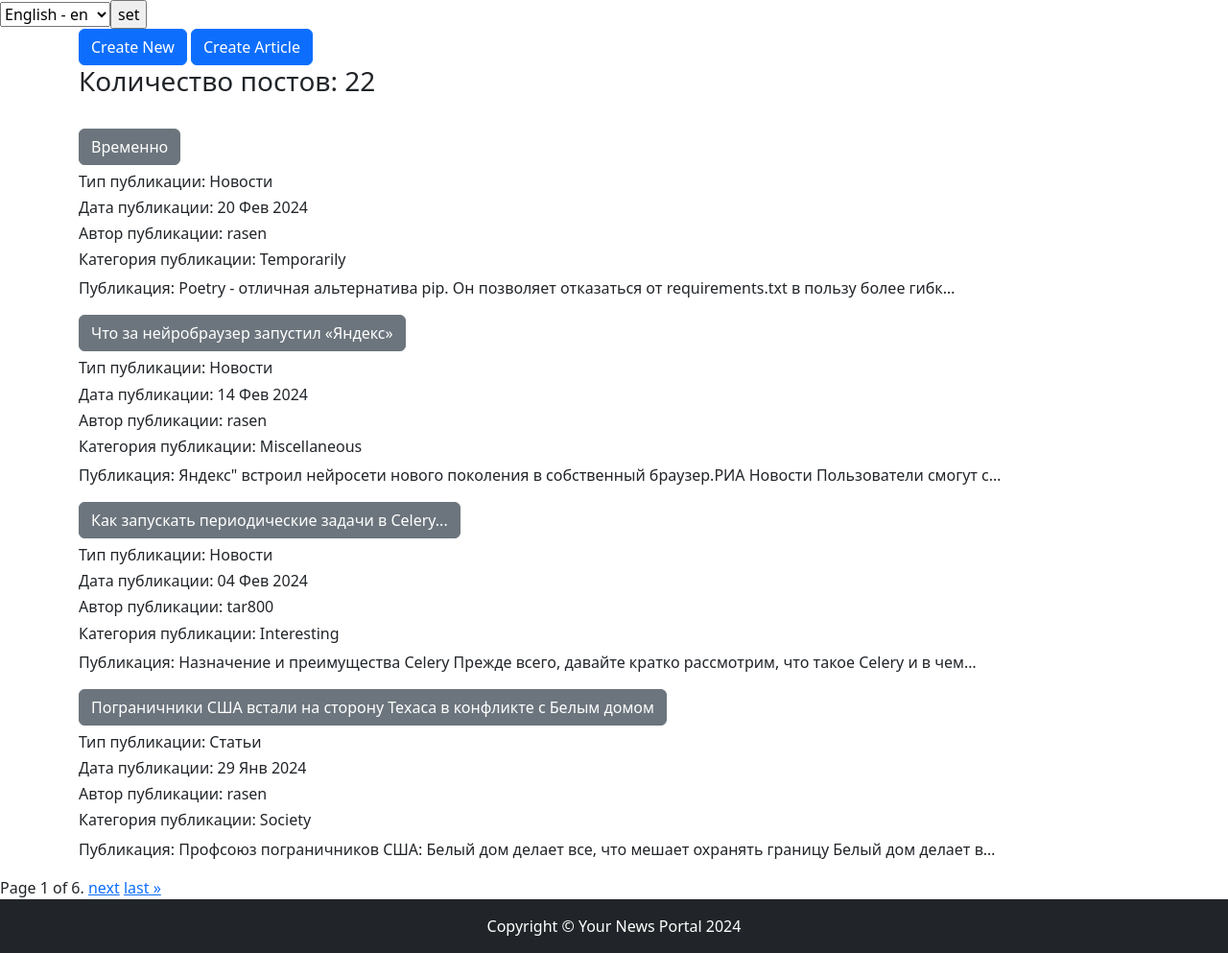
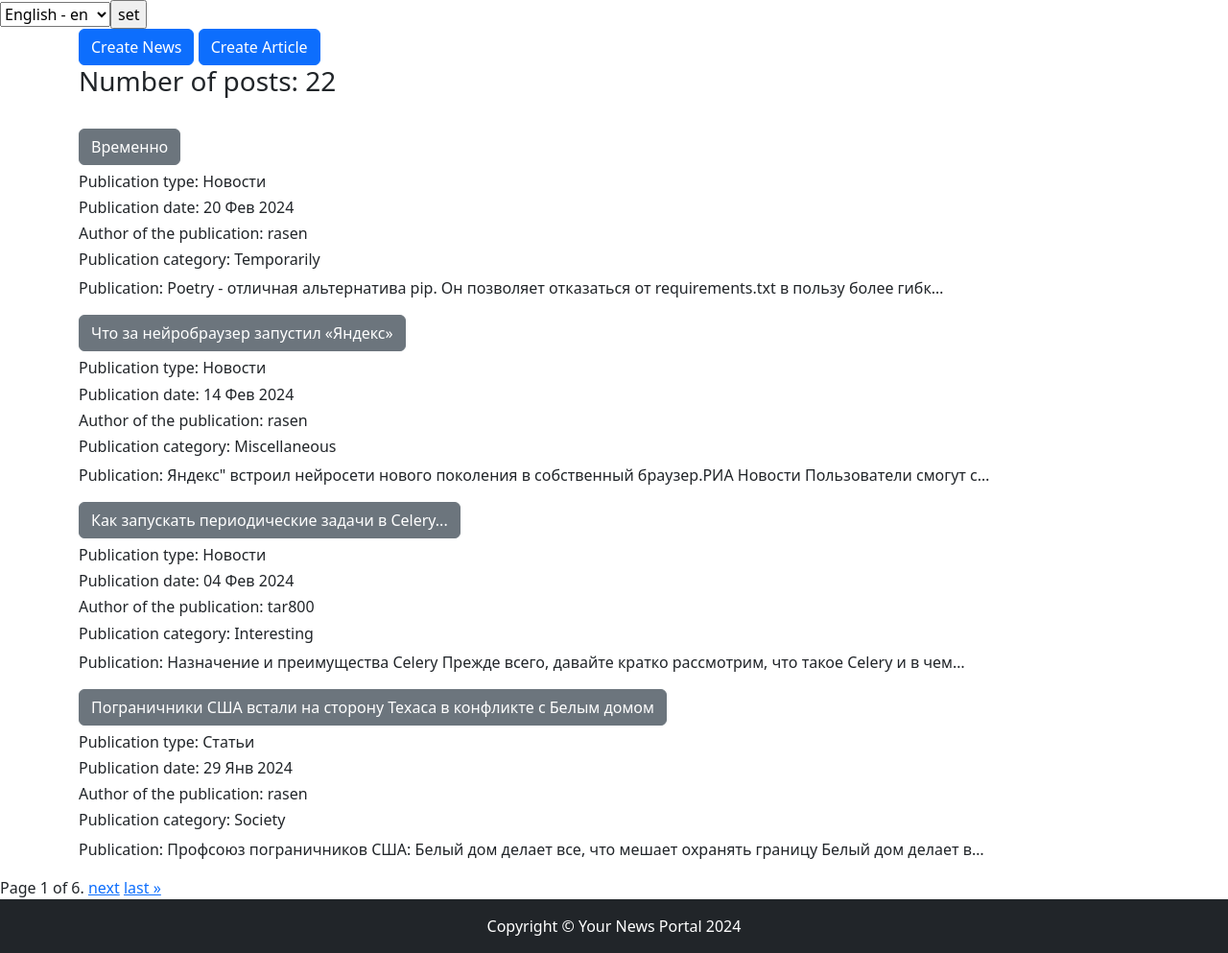
Before and after one commit to evgenijrusso/portal, a Django app: page /news/ in a window 1280 px wide. Shown: the part 56-1049 px from the top of the page at 96% size. Run offline with Django 4.2, Linux system fonts and the light colour scheme; data comes from the database, SQL or seed files in the repository; both versions use the stored data as it was after the commit; parts of the project's set-up code (start-up, migrations or seed data) failed here and were passed over; some libraries are stand-ins or nearby versions.

Commit message:
Обновление verbose_name

```diff
--- a/NewsPortal/news/templates/news/categories.html
+++ b/NewsPortal/news/templates/news/categories.html
@@ -17,5 +17,5 @@
         </div>
     </div>
 </div>
-<!--{% blocktrans %}{% endblocktrans %}-->
+
 {% endblock content %}
--- a/NewsPortal/news/templates/news/posts.html
+++ b/NewsPortal/news/templates/news/posts.html
@@ -1,6 +1,7 @@
 {% extends 'default.html' %}
 {% block title %} {{ title }} {% endblock title %}
 {% load cache %}
+{% load i18n %}
 
 {% cache 300 content %}
 
@@ -8,23 +9,23 @@
  <div class="container px-lg-3 text-center">
 
 </div>
-    <a class="btn btn-primary" href="/news/create/" role="button">Create New</a>
-    <a class="btn btn-primary" href="/news/articles/create/" role="button">Create Article</a>
+    <a class="btn btn-primary" href="/news/create/" role="button">{% trans "Create News" %}</a>
+    <a class="btn btn-primary" href="/news/articles/create/" role="button">{% trans "Create Article" %}</a>
     <br>
-    <h3>Количество постов: {{ page_obj.paginator.count }}</h3>
+    <h3>{% trans "Number of posts" %}: {{ page_obj.paginator.count }}</h3>
     <br>
     {% for post in posts %}
       <div class="mb-3">
       <h5><b class="text-center"><a href={{ post.pk }} class="btn btn-secondary">{{ post.title|truncatechars:100 }}</a></b></h5>
 {% comment "Comment" %} <h5><b class="text-center"><a href="{% url 'post_detail' post.id %}" class="btn btn-secondary">{{ post.title|truncatechars:100 }}</a></b></h5> {% endcomment %}
-      <h6>Тип публикации: {{ post.get_choice_types_display }}</h6>
-      <h6>Дата публикации: {{ post.time_in|date:'d M Y' }} </h6>
-      <h6>Автор публикации: {{ post.author }} </h6>
-      <h6> Категория публикации: {{ post.get_categories_post }} </h6>
-      <span>Публикация: {{ post.content|truncatechars:100 }}</span>
+      <h6>{% trans "Publication type" %}: {{ post.get_choice_types_display }}</h6>
+      <h6>{% trans "Publication date" %}: {{ post.time_in|date:'d M Y' }} </h6>
+      <h6>{% trans "Author of the publication" %}: {{ post.author }} </h6>
+      <h6> {% trans "Publication category" %}: {{ post.get_categories_post }} </h6>
+      <span>{% trans "Publication" %}: {{ post.content|truncatechars:100 }}</span>
       </div>
     {% empty %}
-        <h3>Новостей нет!</h3>
+        <h3>{% trans "No news!" %}</h3>
     {% endfor %}
 
 
--- a/NewsPortal/news/views/post.py
+++ b/NewsPortal/news/views/post.py
@@ -82,9 +82,9 @@ class PostCreate(PermissionRequiredMixin, CreateView):
 
     def get_type_create(self):
         if self.request.path == '/news/articles/create/':
-            return ['Create article', 'Добавить статью']
+            return ['Create Article', 'Добавить статью']
         else:
-            return ['Create news', 'Добавить новость']
+            return ['Create News', 'Добавить новость']
 
 
 class PostUpdate(PermissionRequiredMixin, UpdateView):
@@ -102,9 +102,9 @@ class PostUpdate(PermissionRequiredMixin, UpdateView):
 
     def get_type_update(self):
         if 'articles' in self.request.path:      # здесь появляется неверный адрес
-            return ['Edit article', 'Редактировать статью']
+            return ['Edit Article', 'Редактировать статью']
         else:
-            return ['Edit news', 'Редактировать новость']
+            return ['Edit News', 'Редактировать новость']
 
 
 class PostDelete(PermissionRequiredMixin, DeleteView):
```
Also changed, not shown: NewsPortal/news/templates/news/post_delete.html (+5 -4 lines), NewsPortal/news/templates/news/post_detail.html (+5 -4 lines), NewsPortal/news/translation.py (+5 -5 lines), NewsPortal/db.sqlite3, NewsPortal/locale/ru/LC_MESSAGES/django.po, NewsPortal/news/migrations/0019_post_content_en_post_content_ru_post_title_en_and_more.py (added), 6 other files.
